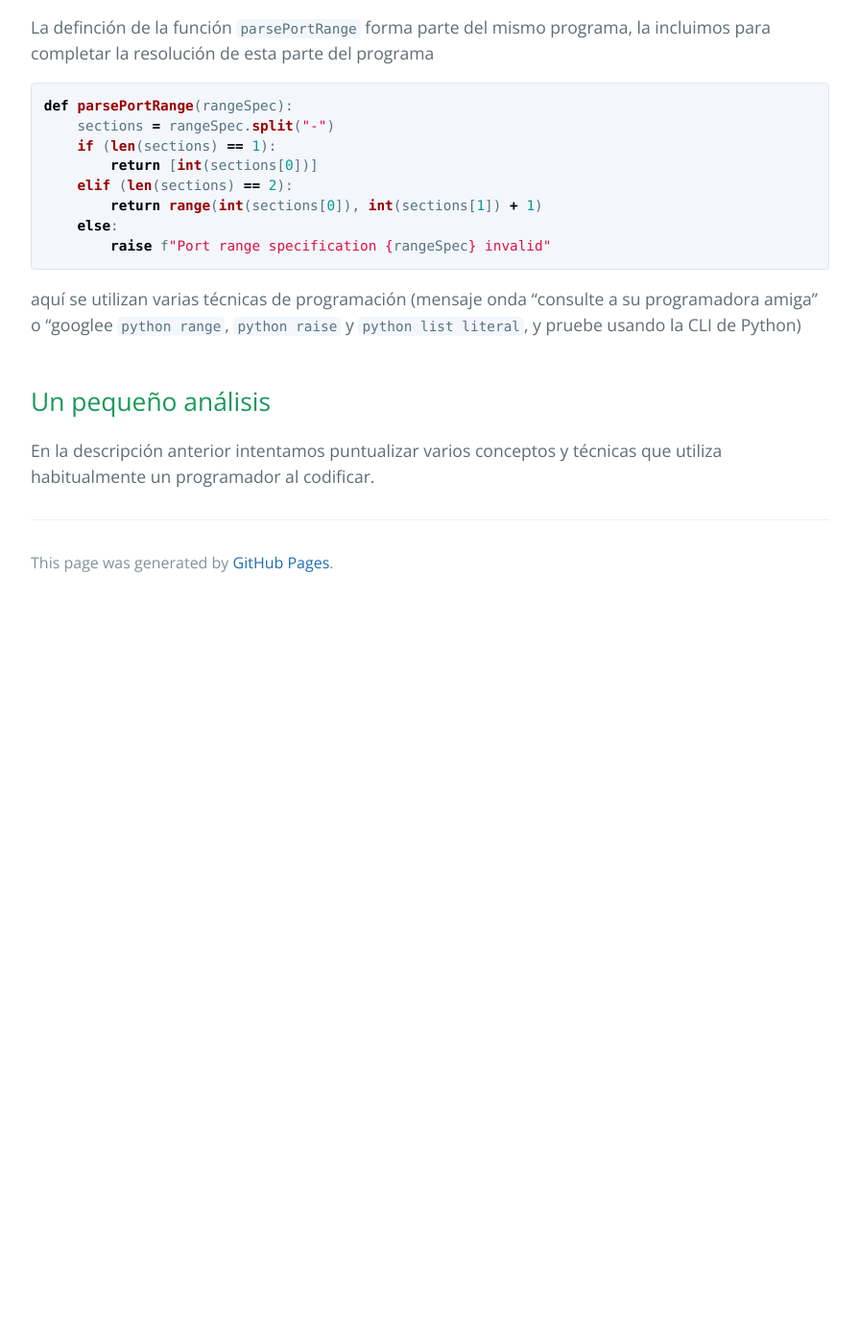
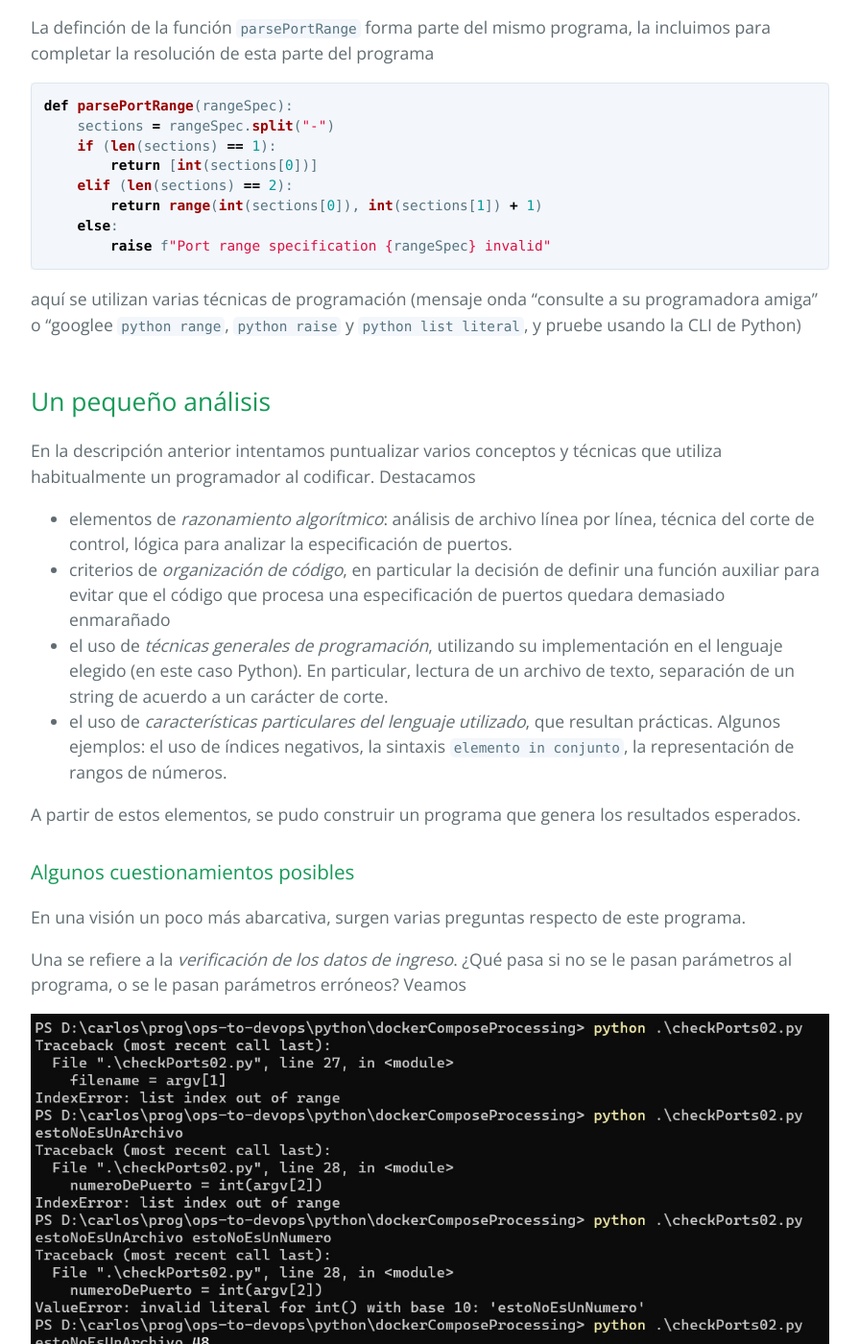
Before and after one commit to clombardi/design-thinking, a Jekyll site: the page built from programacion-a-desarrollo/programar-y-desarrollar-ejemplo-1.md, in a window 1280 px wide and 1400 px high, scrolled down 4946 px. Shown: the whole window at 96% size, without its empty margins (192-1087 px from the left). Built offline with Jekyll 4.4.1, drawn with Linux system fonts in a browser that asks for light colours; our own code applies the rules of GitHub Pages for plain Markdown files; before the commit the page ends 5576 px from its top, so only the background shows below that; some of the changed text lies outside the part shown.

Commit message:
programar y desarrollar - ejemplo - version prog - cuestionamientos

```diff
--- a/programacion-a-desarrollo/programar-y-desarrollar-ejemplo-1.md
+++ b/programacion-a-desarrollo/programar-y-desarrollar-ejemplo-1.md
@@ -153,4 +153,29 @@ aquí se utilizan varias técnicas de programación
 
 
 ## Un pequeño análisis
-En la descripción anterior intentamos puntualizar varios conceptos y técnicas que utiliza habitualmente un programador al codificar.
+En la descripción anterior intentamos puntualizar varios conceptos y técnicas que utiliza habitualmente un programador al codificar. Destacamos
+- elementos de _razonamiento algorítmico_: análisis de archivo línea por línea, técnica del corte de control, lógica para analizar la especificación de puertos.
+- criterios de _organización de código_, en particular la decisión de definir una función auxiliar para evitar que el código que procesa una especificación de puertos quedara demasiado enmarañado
+- el uso de _técnicas generales de programación_, utilizando su implementación en el lenguaje elegido (en este caso Python). En particular, lectura de un archivo de texto, separación de un string de acuerdo a un carácter de corte.
+- el uso de _características particulares del lenguaje utilizado_, que resultan prácticas. Algunos ejemplos: el uso de índices negativos, la sintaxis `elemento in conjunto`, la representación de rangos de números.
+
+A partir de estos elementos, se pudo construir un programa que genera los resultados esperados.
+
+
+### Algunos cuestionamientos posibles
+En una visión un poco más abarcativa, surgen varias preguntas respecto de este programa.
+
+Una se refiere a la _verificación de los datos de ingreso_. ¿Qué pasa si no se le pasan parámetros al programa, o se le pasan parámetros erróneos? Veamos
+
+![mensajes inadecuados ante problemas de datos de ingreso](./images/checkPort-wrong-parameters-wrong-behavior.jpg)
+
+Está claro que preferimos que los mensajes sean más explicativos, p.ej. `Must supply 2 parameters at least` o `The first argument must be a valid file name`.
+
+Otro cuestionamiento está relacionado con el _análisis del archivo_. ¿Todas las alternativas contempladas en el formato YAML están contempladas? Si se hacen agregados a la definición de este formato ¿qué impacto puede tener esto en el programa?
+
+Otros aspectos tienen que ver con la _organización interna_ del programa.
+Señalemos la _mezcla de lenguajes_ en los nombres, hay algunos en castellano como `numeroDePuerto`, otros en inglés como `servicesForPort`, y alguno mixto como `leyendoServices`. Esto no ayuda a la legibilidad del programa.
+También notamos algo de _falta de modularidad_. Un ejemplo está en el procesamiento de la definición de ports: el análisis de un rango está en una función separada, pero la extracción de los host ports está dentro del código que recorre el archivo. Como veremos, esto atenta contra la posibilidad de definir testeos.
+
+Cerramos con una pregunta relacionada con el _uso de recursos_: al principio del programa se abre un archivo, ¿se cierra al final?
+Si se consulta la versión completa del programa, se podrá verificar que el archivo no se está cerrando.
```
Also changed, not shown: programacion-a-desarrollo/images/checkPort-wrong-parameters-wrong-behavior.jpg (added).
